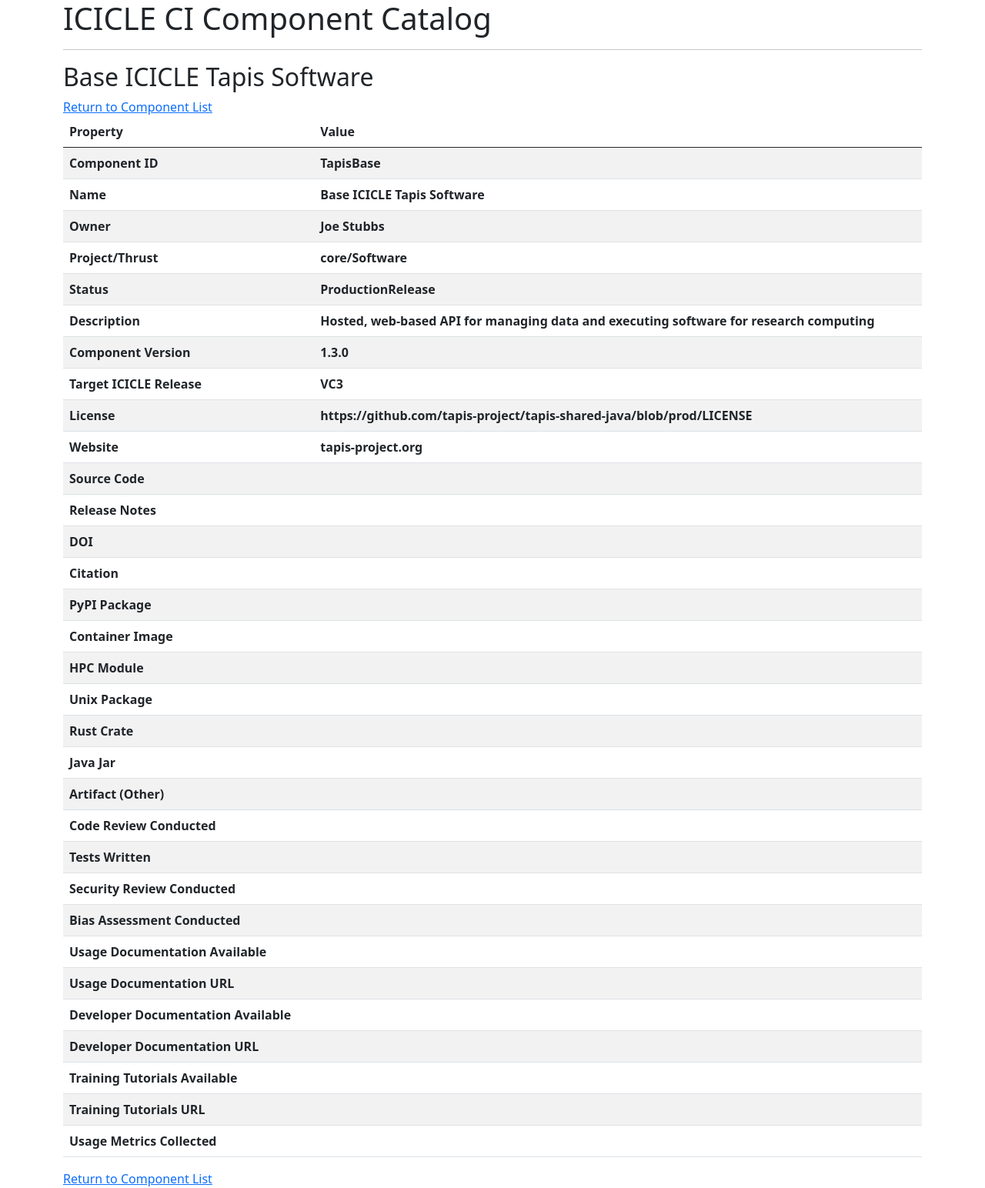
After one commit to NotChristianGarcia/CI-Components-Catalog, a Flask app: a page that uses catalog/templates/details.html in a window 1280 px wide. The commit adds this page. Shown: the whole page at 77% size. Run offline with Flask 2, Linux system fonts and the light colour scheme; lists and menus that the app fills with data are empty; parts of the project's set-up code (start-up, migrations or seed data) failed here and were passed over; some libraries are stand-ins or nearby versions.

Commit message:
Add rest of the fields in the details view; add redirect at root URL, and add deployment instructions to readme.

```diff
--- a/catalog/app.py
+++ b/catalog/app.py
@@ -93,6 +93,14 @@
     return redirect("/data", code=302)
 
 
+@app.route('/', methods=['GET'])
+def root():
+    """
+    Redirect the root URL path to the main route.
+    """
+    return redirect("/data", 302)
+
+
 @app.route('/data', methods=['GET'])
 def get_data():
     """
@@ -118,6 +126,39 @@
         logged_in=logged_in)
 
 
+@app.route('/data/<cid>', methods=['GET'])
+def get_component(cid):
+    """
+    Get the details of a specific component by its id.
+    """
+    authenticated, user, roles = auth.is_logged_in()
+    if not authenticated:
+        logged_in = False
+        message = 'NOTE: Only displaying public components.'
+        components = models.get_public_components()
+    else:
+        logged_in = True
+        message = f"Username: {user}; Roles: {roles}"
+        components = models.get_components()
+        # filter the components based on the user's roles:
+        components = models.filter_components_by_roles(components, roles)
+    # get the specific component
+    for c in components:
+        if c['id'] == cid:
+            component = c
+            message = ""
+            break
+    else:
+        message = "Component does not exist."
+        component = None
+
+    return render_template('details.html',
+        component_name=component['name'],
+        component=component,
+        message=message)
+
+
+
 # run the development server when started from the command line
 if __name__ == '__main__':
     app.run(debug=True, host='0.0.0.0')
--- a/catalog/templates/data.html
+++ b/catalog/templates/data.html
@@ -18,6 +18,7 @@
 <table id="data" class="table table-striped">
 <thead>
     <tr>
+      <th>Component ID</th>
       <th>Component Name</th>
       <th>Owner</th>
       <th>Thrust</th>
@@ -32,6 +33,7 @@
   <tbody>
 {% for c in components %}
     <tr>
+        <td>{{ c['id'] }} (<a href="/data/{{ c['id'] }}">Details)</a></td>
         <td>{{ c['name'] }}</td>
         <td>{{ c['owner'] }}</td>
         <td>{{ c['primaryThrust'] }}</td>
--- /dev/null
+++ b/catalog/templates/details.html
@@ -0,0 +1,160 @@
+{% extends "base.html" %}
+
+{% block content %}
+
+<h2> {{ component_name }} </h2>
+
+<a href="/data">Return to Component List</a>
+
+<div> {{ message }}</div>
+
+<table id="details" class="table table-striped">
+    <thead>
+        <tr>
+          <th>Property</th>
+          <th>Value</th>
+        </tr>
+    </thead>
+    <tbody>
+        <tr>
+            <th>Component ID</th>
+            <th>{{ component['id'] }}</th>
+        </tr>
+        <tr>
+            <th>Name</th>
+            <th>{{ component['name'] }}</th>
+        </tr>
+        <tr>
+            <th>Owner</th>
+            <th>{{ component['owner'] }}</th>
+        </tr>
+        <tr>
+            <th>Project/Thrust</th>
+            <th>{{ component['primaryThrust'] }}</th>
+        </tr>
+        <tr>
+            <th>Status</th>
+            <th>{{ component['status'] }}</th>
+        </tr>
+        <tr>
+            <th>Description</th>
+            <th>{{ component['description'] }}</th>
+        </tr>
+        <tr>
+            <th>Component Version</th>
+            <th>{{ component['componentVersion'] }}</th>
+        </tr>
+        <tr>
+            <th>Target ICICLE Release</th>
+            <th>{{ component['targetIcicleRelease'] }}</th>
+        </tr>
+        <tr>
+            <th>License</th>
+            <th>{{ component['licenseUrl'] }}</th>
+        </tr>
+        <tr>
+            <th>Website</th>
+            <th>{{ component['website'] }}</th>
+        </tr>
+        <tr>
+            <th>Source Code</th>
+            <th>{{ component['sourceCodeUrl'] }}</th>
+        </tr>
+        <tr>
+            <th>Release Notes</th>
+            <th>{{ component['releaseNotesUrl'] }}</th>
+        </tr>
+        <tr>
+            <th>DOI</th>
+            <th>{{ component['doi'] }}</th>
+        </tr>
+        <tr>
+            <th>Citation</th>
+            <th>{{ component['citation'] }}</th>
+        </tr>
+        <tr>
+            <th>PyPI Package</th>
+            <th>{{ component['pypiPackage'] }}</th>
+        </tr>
+        <tr>
+            <th>Container Image</th>
+            <th>{{ component['containerImage'] }}</th>
+        </tr>
+        <tr>
+            <th>HPC Module</th>
+            <th>{{ component['hpcModule'] }}</th>
+        </tr>
+        <tr>
+            <th>Unix Package</th>
+            <th>{{ component['unixPackage'] }}</th>
+        </tr>
+        <tr>
+            <th>Rust Crate</th>
+            <th>{{ component['rustCrate'] }}</th>
+        </tr>
+        <tr>
+            <th>Java Jar</th>
+            <th>{{ component['javaJar'] }}</th>
+        </tr>
+        <tr>
+            <th>Artifact (Other)</th>
+            <th>{{ component['artifactOther'] }}</th>
+        </tr>
+        <tr>
+            <th>Code Review Conducted</th>
+            <th>{{ component['codeReviewConducted'] }}</th>
+        </tr>
+        <tr>
+            <th>Tests Written</th>
+            <th>{{ component['testsWritten'] }}</th>
+        </tr>
+        <tr>
+            <th>Security Review Conducted</th>
+            <th>{{ component['securityReviewConducted'] }}</th>
+        </tr>
+        <tr>
+            <th>Bias Assessment Conducted</th>
+            <th>{{ component['biasAssessmentConducted'] }}</th>
+        </tr>
+        <tr>
+            <th>Usage Documentation Available</th>
+            <th>{{ component['usageDocumentationAvailable'] }}</th>
+        </tr>
+        <tr>
+            <th>Usage Documentation URL</th>
+            <th>{{ component['usageDocumentationUrl'] }}</th>
+        </tr>
+        <tr>
+            <th>Developer Documentation Available</th>
+            <th>{{ component['developerDocumentationAvailable'] }}</th>
+        </tr>
+        <tr>
+            <th>Developer Documentation URL</th>
+            <th>{{ component['developerDocumentationUrl'] }}</th>
+        </tr>
+        <tr>
+            <th>Training Tutorials Available</th>
+            <th>{{ component['trainingTutorialsAvailable'] }}</th>
+        </tr>
+        <tr>
+            <th>Training Tutorials URL</th>
+            <th>{{ component['trainingTutorialsUrl'] }}</th>
+        </tr>
+        <tr>
+            <th>Usage Metrics Collected</th>
+            <th>{{ component['usageMetricsCollected'] }}</th>
+        </tr>
+    </tbody>
+</table>
+
+<!--div class="details">
+  <div> ID: {{ component['id'] }}</div>
+  <div> Name: {{ component['name'] }}</div>
+  <div> Owner: {{ component['owner'] }}</div>
+  <div> Project/Thrust: {{ component['primaryThrust'] }}</div>
+  <div> Status: {{ component['status'] }}</div>
+
+</div-->
+
+<a href="/data">Return to Component List</a>
+{% endblock %}
```
Also changed, not shown: README.md.
